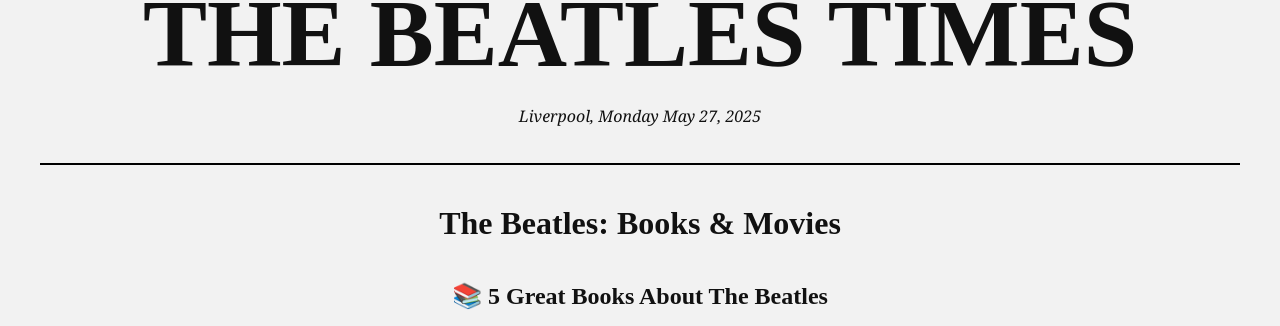
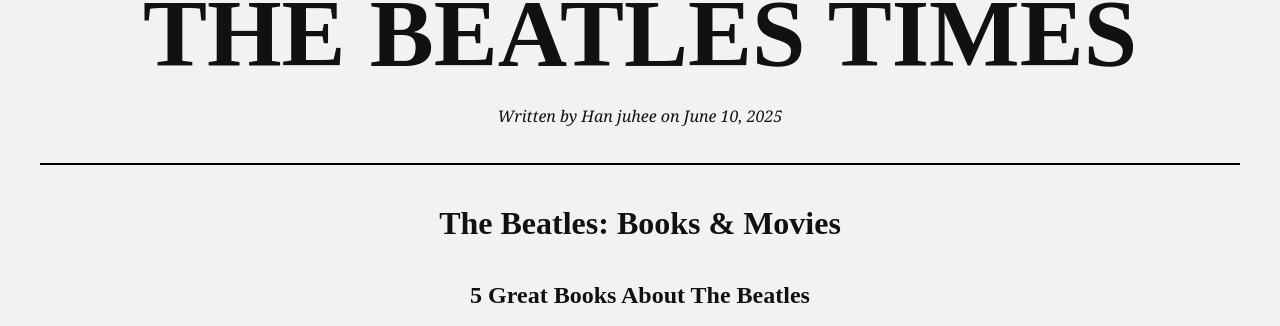
Before and after one commit to yeonmi257/beatles-times, a plain HTML site: page beatles book,movie.html in a window 1280 px wide. Shown: the part 122-448 px from the top of the page. Drawn offline with Linux system fonts and the light colour scheme.

Commit message:
Update beatles book,movie.html

```diff
--- a/beatles book,movie.html
+++ b/beatles book,movie.html
@@ -145,13 +145,13 @@
 <body>
  <header>
       <h1>THE BEATLES TIMES</h1>
-      <p>Liverpool, Monday May 27, 2025</p>
+      <p>Written by Han juhee on June 10, 2025</p>
     </header>
 
   <h1>The Beatles: Books & Movies</h1>
 
   <div class="section">
-    <h2>📚 5 Great Books About The Beatles</h2>
+    <h2>5 Great Books About The Beatles</h2>
 
     <div class="item">
       <img src="https://contents.kyobobook.co.kr/sih/fit-in/458x0/pdt/9780811836364.jpg" alt="The Beatles Anthology">
@@ -198,7 +198,7 @@
       </div>
     </div>
 
-    <h2>🎬 5 Must-Watch Films About The Beatles</h2>
+    <h2>5 Must-Watch Films About The Beatles</h2>
 
     <div class="item">
       <img src="https://i.namu.wiki/i/PqJtDduGAC3C95LiGB_ZvnSSft5ysguUnqjgcNhNPXVTOQEX4SZCC9Qkd6WV3vDkG3QUlyF_eq6o-hjLaEIi2iiPH2SHhQUPcMv9yecduj7Ia42q-ITBoa4Lbs-GkFSkoiIbTA9-N3gXNY5V6mYZ1Q.webp" alt="Beatles '64">
```
